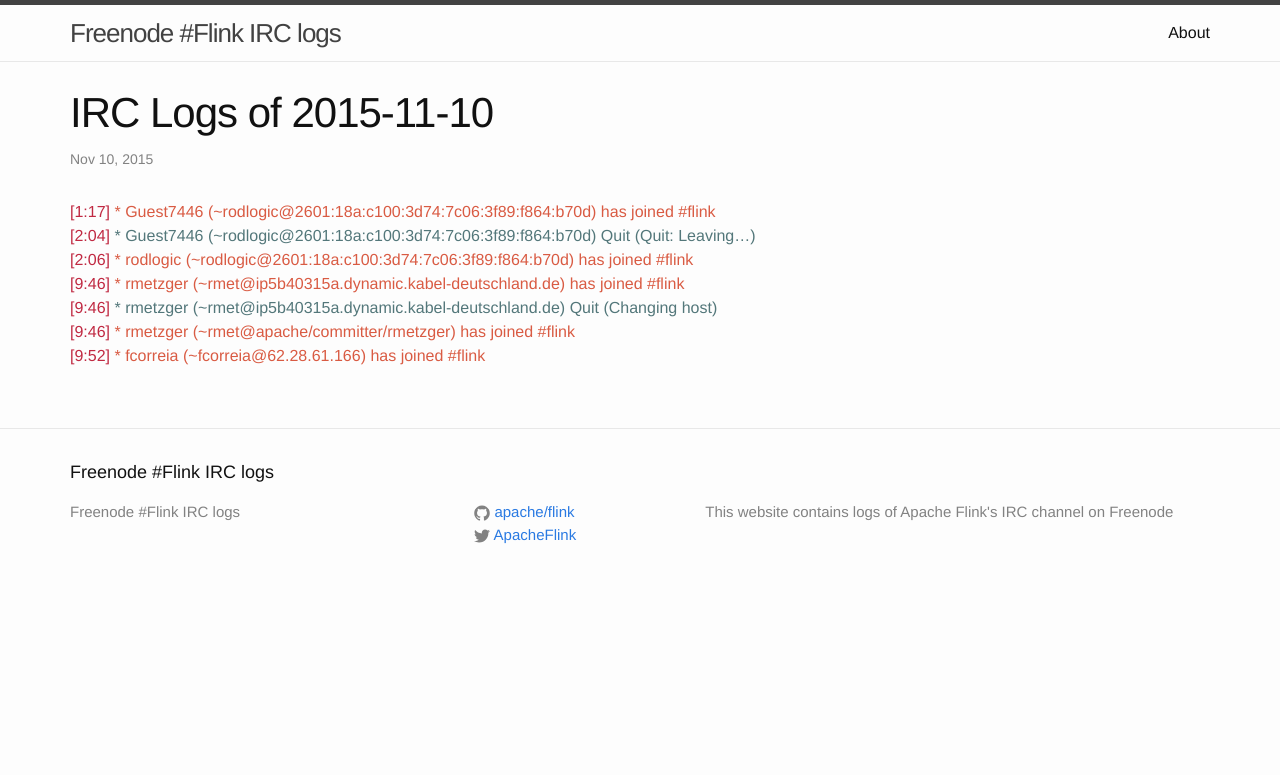
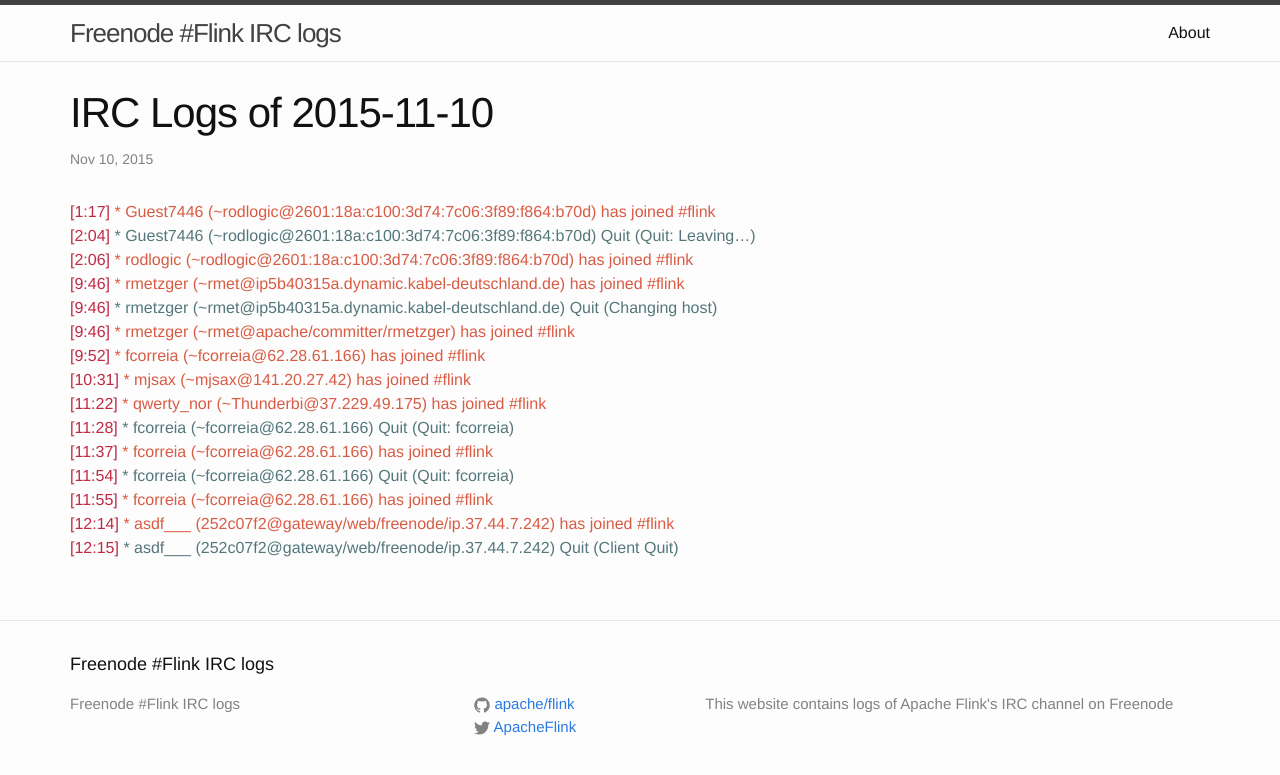
Before and after one commit to flink-irc-logs/flink-irc-logs.github.io, a Jekyll site: the page built from _posts/2015-11-10-logs.markdown, in a window 1280 px wide. Shown: the top 775 px of the page. Built offline with Jekyll 4.4.1, drawn with Linux system fonts in a browser that asks for light colours.

Commit message:
Update of the logs on Tue Nov 10 12:19:15 CET 2015

```diff
--- a/_posts/2015-11-10-logs.markdown
+++ b/_posts/2015-11-10-logs.markdown
@@ -11,3 +11,11 @@
 <span class="irc-date">[9:46]</span> <span class="irc-navy">* rmetzger (~rmet@ip5b40315a.dynamic.kabel-deutschland.de) Quit (Changing host)</span><br />
 <span class="irc-date">[9:46]</span> <span class="irc-green">* rmetzger (~rmet@apache/committer/rmetzger) has joined #flink</span><br />
 <span class="irc-date">[9:52]</span> <span class="irc-green">* fcorreia (~fcorreia@62.28.61.166) has joined #flink</span><br />
+<span class="irc-date">[10:31]</span> <span class="irc-green">* mjsax (~mjsax@141.20.27.42) has joined #flink</span><br />
+<span class="irc-date">[11:22]</span> <span class="irc-green">* qwerty_nor (~Thunderbi@37.229.49.175) has joined #flink</span><br />
+<span class="irc-date">[11:28]</span> <span class="irc-navy">* fcorreia (~fcorreia@62.28.61.166) Quit (Quit: fcorreia)</span><br />
+<span class="irc-date">[11:37]</span> <span class="irc-green">* fcorreia (~fcorreia@62.28.61.166) has joined #flink</span><br />
+<span class="irc-date">[11:54]</span> <span class="irc-navy">* fcorreia (~fcorreia@62.28.61.166) Quit (Quit: fcorreia)</span><br />
+<span class="irc-date">[11:55]</span> <span class="irc-green">* fcorreia (~fcorreia@62.28.61.166) has joined #flink</span><br />
+<span class="irc-date">[12:14]</span> <span class="irc-green">* asdf___ (252c07f2@gateway/web/freenode/ip.37.44.7.242) has joined #flink</span><br />
+<span class="irc-date">[12:15]</span> <span class="irc-navy">* asdf___ (252c07f2@gateway/web/freenode/ip.37.44.7.242) Quit (Client Quit)</span><br />
```
